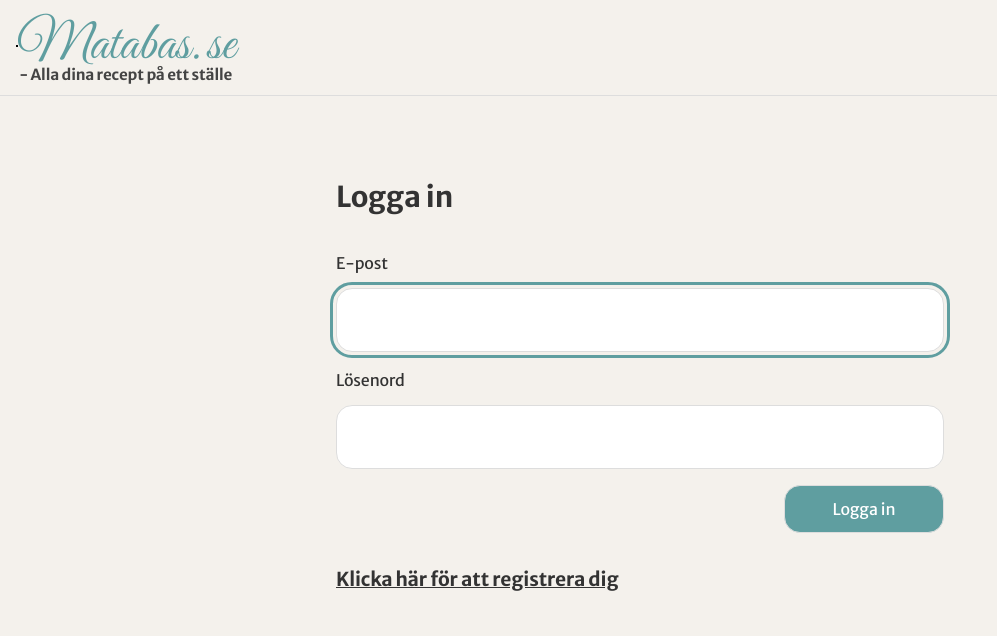
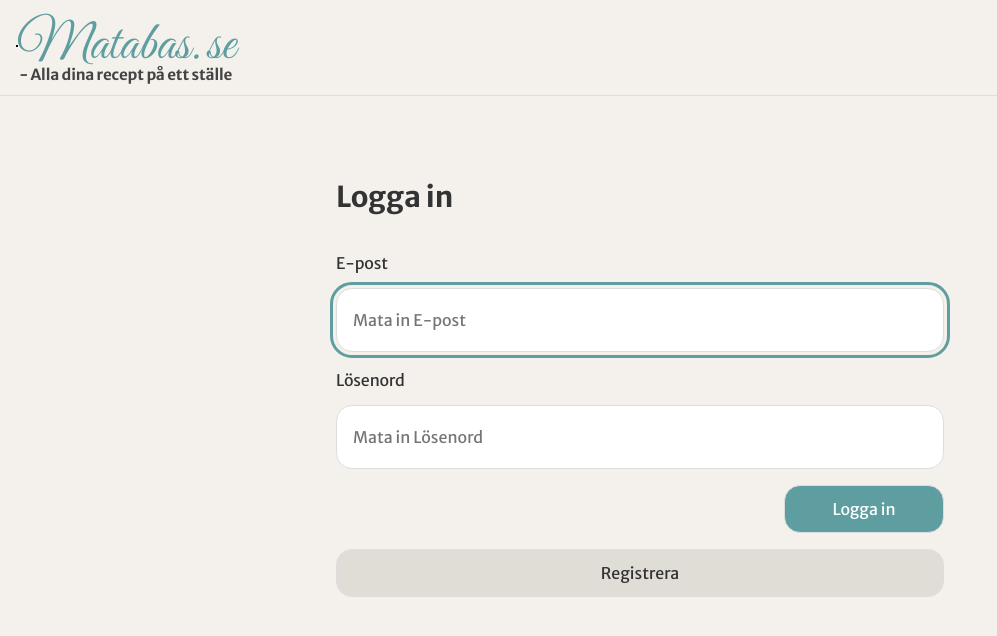
Before and after one commit to alenagicic/foodplanner-frontend, a React (Vite) app: page /#/add in a window 1280 px wide. Before the commit this address led to /#/add. Shown: the top 636 px of the page, without its empty margins (0-997 px from the left). Built offline with nearby package versions, Linux system fonts and the light colour scheme; a web font is replaced by a local one.

Commit message:
Style changes

```diff
--- a/src/Pages/AuthPage.tsx
+++ b/src/Pages/AuthPage.tsx
@@ -22,14 +22,17 @@ export default function AuthPage() {
     const context = useContext(AuthContext);
     const navigate = useNavigate();
 
-    useEffect(() => {
-        inputRefs.username.current?.focus();
-    },[])
+    // --- MODIFIED useEffect for focusing username/email on mount AND mode change ---
+    const inputRefs = {
+        username: useRef<HTMLInputElement>(null),
+        password: useRef<HTMLInputElement>(null),
+        confirmPassword: useRef<HTMLInputElement>(null),
+    };
 
+    // Check for context and signIn function
     if (!context) {
         throw new Error("AuthPage must be used within an AuthContext.Provider");
     }
-
     const { signIn } = context;
 
     const [formData, setFormData] = useState<AuthFormData>({
@@ -42,12 +45,14 @@ export default function AuthPage() {
     const [mode, setMode] = useState<AuthMode>('signIn');
     const [isSubmitting, setIsSubmitting] = useState(false);
 
-    const inputRefs = {
-        username: useRef<HTMLInputElement>(null),
-        password: useRef<HTMLInputElement>(null),
-        confirmPassword: useRef<HTMLInputElement>(null),
-    };
+    // This effect runs on mount and every time 'mode' changes
+    useEffect(() => {
+        // Focus the username input whenever the component mounts OR the mode changes
+        // The optional chaining ?. is important as the ref might not be attached yet
+        inputRefs.username.current?.focus();
+    }, [mode]);
 
+    // Keeps the scroll to top behavior when mode changes
     useEffect(() => {
         window.scrollTo(0, 0);
     }, [mode]);
@@ -139,6 +144,7 @@ export default function AuthPage() {
     const toggleMode = () => {
         setFormData({ username: '', password: '', confirmPassword: '' });
         setErrors({});
+        // Changing the mode here triggers the useEffect above
         setMode(prevMode => prevMode === 'signIn' ? 'signUp' : 'signIn');
     };
 
@@ -219,7 +225,7 @@ export default function AuthPage() {
     const titleText = isSignIn ? "Logga in" : "Registrera dig";
     const buttonText = isSignIn ? (isSubmitting ? "Loggar in..." : "Logga in") : (isSubmitting ? "Skapar konto..." : "Skapa konto");
     // const switchText = isSignIn ? "Inget konto?" : "Har du redan ett konto?";
-    const switchLinkText = isSignIn ? "Klicka här för att registrera dig" : "Klicka här för att logga in";
+    const switchLinkText = isSignIn ? "Registrera" : "Logga in";
 
     return (
         <div className="wrapper-page wrapper-auth">
@@ -242,6 +248,7 @@ export default function AuthPage() {
                         onFocus={handleInputFocus}
                         required
                         disabled={isSubmitting}
+                        placeholder="Mata in E-post"
                     />
                     {errors.username && <p className="validation-error">{errors.username}</p>}
                 </div>
@@ -258,6 +265,7 @@ export default function AuthPage() {
                         onFocus={handleInputFocus}
                         required
                         disabled={isSubmitting}
+                        placeholder="Mata in Lösenord"
                     />
                     {errors.password && <p className="validation-error">{errors.password}</p>}
                 </div>
@@ -275,6 +283,7 @@ export default function AuthPage() {
                             onFocus={handleInputFocus}
                             required
                             disabled={isSubmitting}
+                            placeholder="Mata in Lösenord Igen"
                         />
                         {errors.confirmPassword && <p className="validation-error">{errors.confirmPassword}</p>}
                     </div>
@@ -285,11 +294,9 @@ export default function AuthPage() {
                 </button>
             </form>
 
-            <h3 onClick={toggleMode} style={{ cursor: 'pointer' }}>
-                {/* {switchText}  */}
-                {/* &nbsp;&nbsp; */}
-                <i>{switchLinkText}</i>
-            </h3>
+            <button onClick={toggleMode}>
+                {switchLinkText}
+            </button>
         </div>
     );
 }
--- a/src/Scss/Pages/AuthPage.css
+++ b/src/Scss/Pages/AuthPage.css
@@ -35,14 +35,8 @@
        column-gap: 0.2rem;
   margin-top: 1rem;
   font-size: 1.2rem;
-}
-.wrapper-auth h3 i {
-  text-decoration: underline;
-  font-style: normal;
-}
-.wrapper-auth h3 i:hover {
-  cursor: pointer;
-  color: #5F9EA0;
+  background-color: #5F9EA0;
+  padding: 0.5rem;
 }
 
 @media screen and (max-width: 820px) {
--- a/src/Scss/Pages/AuthPage.scss
+++ b/src/Scss/Pages/AuthPage.scss
@@ -38,16 +38,8 @@
         column-gap: 0.2rem;
         margin-top: 1rem;
         font-size: 1.2rem;
-
-        i{
-            text-decoration: underline;
-            font-style: normal;
-        }
-
-        i:hover{
-            cursor: pointer;
-            color: #5F9EA0;
-        }
+        background-color: #5F9EA0;
+        padding: 0.5rem;
     }
 
 }
```
